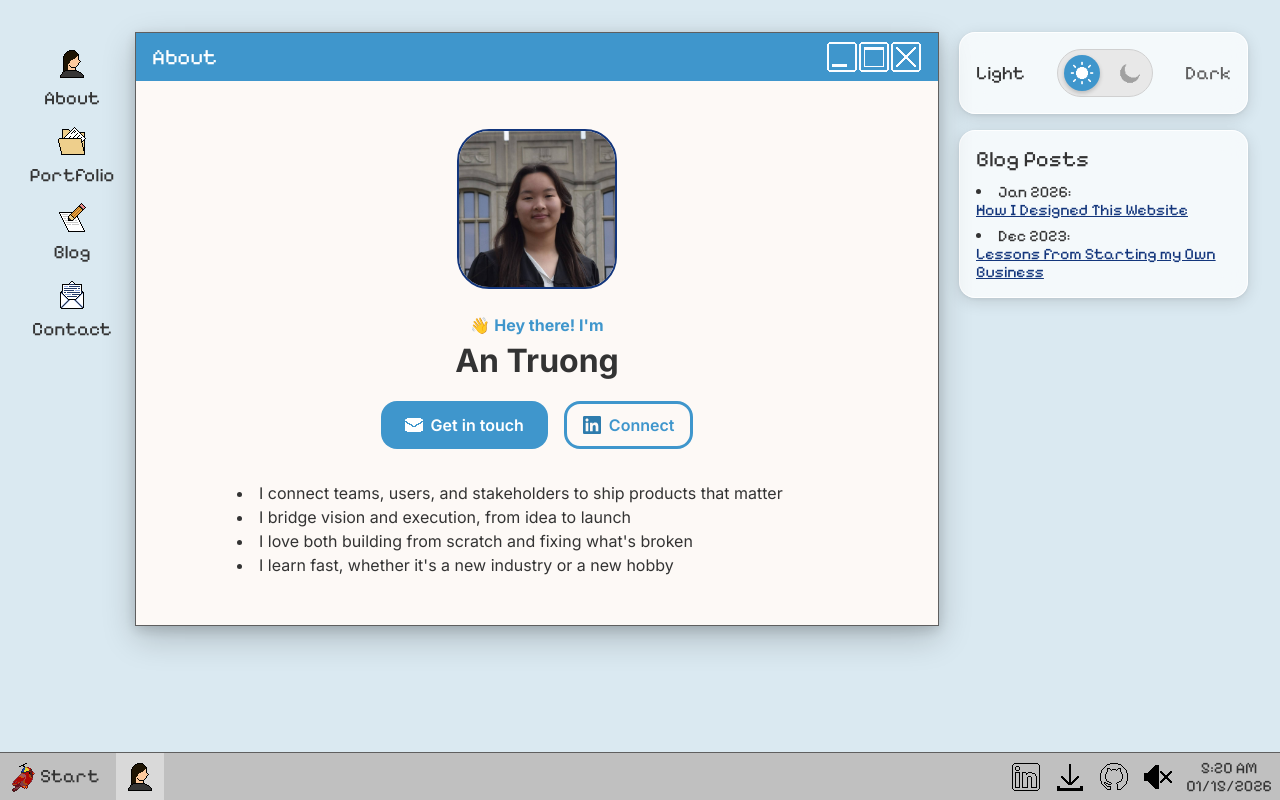
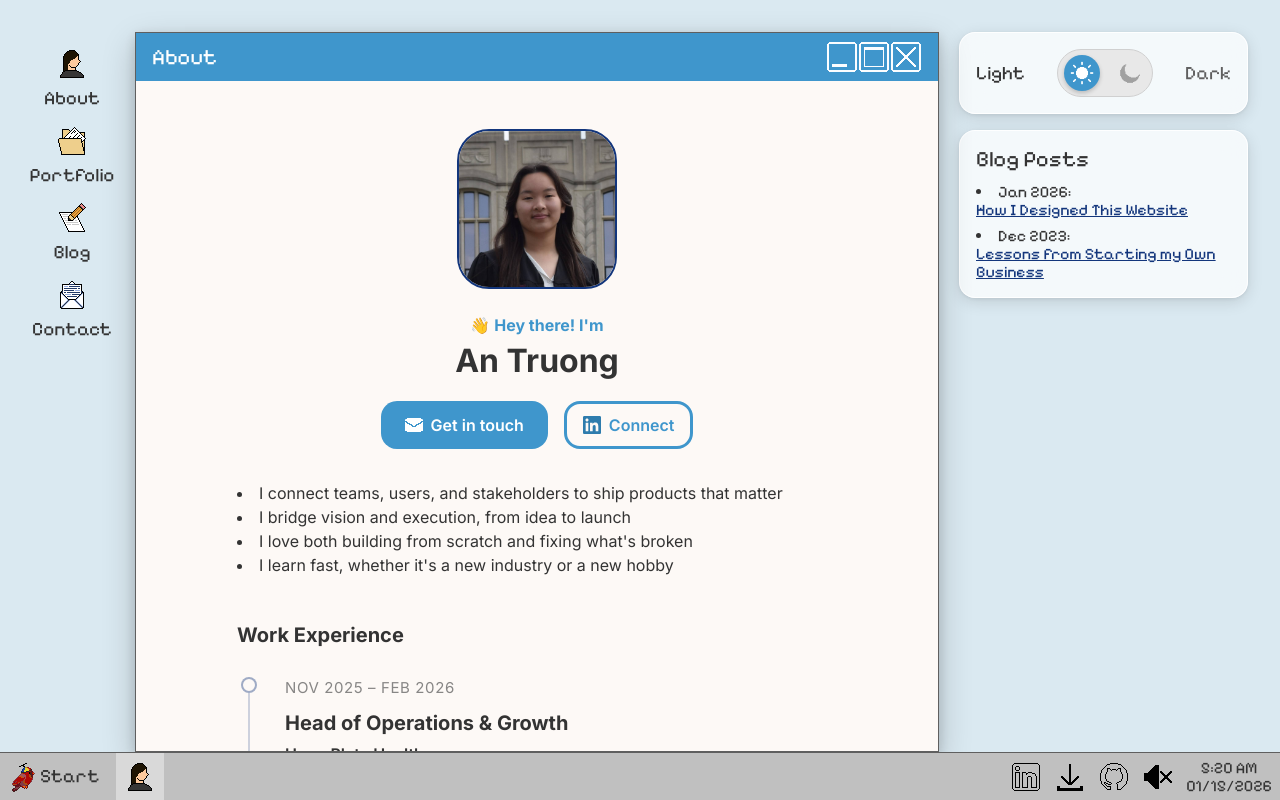
Before and after one commit to VTruong1478/VTruong1478.github.io, a React (Vite) app in the folder desktop/: page / in a window 1280 px wide. Built offline with nearby package versions, Linux system fonts and the light colour scheme; no server answers; what @posthog/react would draw is missing.

Commit message:
added timeline to About

```diff
--- a/desktop/src/components/desktop/Footer/CompactFooter.jsx
+++ b/desktop/src/components/desktop/Footer/CompactFooter.jsx
@@ -140,7 +140,7 @@ export default function CompactFooter({
           style={{
             bottom: "48px",
             backgroundColor:
-              "color-mix(in srgb, var(--secondary) 28%, transparent)",
+              "color-mix(in srgb, var(--tertiary) 28%, transparent)",
           }}
           aria-hidden
           onClick={closeTray}
--- a/desktop/src/components/desktop/Footer/Footer.jsx
+++ b/desktop/src/components/desktop/Footer/Footer.jsx
@@ -53,13 +53,17 @@ export default function Footer() {
             style={{
               bottom: `${FOOTER_HEIGHT}px`,
               backgroundColor:
-                "color-mix(in srgb, var(--secondary) 28%, transparent)",
+                "color-mix(in srgb, var(--tertiary) 28%, transparent)",
             }}
             aria-hidden
             onClick={closeMenu}
           />
         )}
-        <CompactFooter onStartClick={toggleMenu} startMenuOpen={menuOpen} startButtonRef={startButtonRef} />
+        <CompactFooter
+          onStartClick={toggleMenu}
+          startMenuOpen={menuOpen}
+          startButtonRef={startButtonRef}
+        />
         {menuOpen && (
           <StartMenu onClose={closeMenu} startButtonRef={startButtonRef} />
         )}
@@ -77,7 +81,7 @@ export default function Footer() {
           style={{
             bottom: `${FOOTER_HEIGHT}px`,
             backgroundColor:
-              "color-mix(in srgb, var(--secondary) 28%, transparent)",
+              "color-mix(in srgb, var(--tertiary) 28%, transparent)",
           }}
           aria-hidden
           onClick={closeMenu}
--- a/desktop/src/components/desktop/Window/AboutWindow.jsx
+++ b/desktop/src/components/desktop/Window/AboutWindow.jsx
@@ -10,6 +10,30 @@ const aboutBullets = [
   "I bridge vision and execution, from idea to launch",
   "I love both building from scratch and fixing what's broken",
   "I learn fast, whether it's a new industry or a new hobby",
+];
+
+const workExperiences = [
+  {
+    dates: "Nov 2025 – Feb 2026",
+    role: "Head of Operations & Growth",
+    company: "HomePlate Health",
+    description:
+      "Built pre-launch systems and shipped product for an early-stage food startup.",
+  },
+  {
+    dates: "Jun 2023 – Nov 2025",
+    role: "Solutions Engineer",
+    company: "Deloitte Consulting",
+    description:
+      "Coordinated cross-functional delivery across product, engineering, and QA for a government platform.",
+  },
+  {
+    dates: "Jan 2023 – Aug 2023",
+    role: "Founder",
+    company: "Lunar Tea",
+    description:
+      "Founded and grew a boba beverage business from zero, owning all operations.",
+  },
 ];
 
 export default function AboutWindowContent() {
@@ -82,6 +106,81 @@ export default function AboutWindowContent() {
             <li key={i}>{item}</li>
           ))}
         </ul>
+
+        <div className="mt-[var(--space-40)] text-left">
+          <h2
+            className="font-sans text-text"
+            style={{ fontSize: "20px", fontWeight: 700 }}
+          >
+            Work Experience
+          </h2>
+          <ol className="mt-[var(--space-24)] space-y-[var(--space-32)]">
+            {workExperiences.map((experience) => (
+              <li
+                key={`${experience.role}-${experience.company}`}
+                className="grid grid-cols-[24px_1fr] gap-[var(--space-24)]"
+              >
+                <div className="relative flex flex-col items-center h-full">
+                  <span
+                    className="absolute top-0 bottom-0 w-[2px]"
+                    style={{ backgroundColor: "rgba(19, 54, 124, 0.2)" }}
+                    aria-hidden="true"
+                  />
+                  <span
+                    className="relative block w-[16px] h-[16px] rounded-full"
+                    style={{
+                      backgroundColor: "var(--window-background)",
+                      border: "2px solid rgba(19, 54, 124, 0.4)",
+                    }}
+                    aria-hidden="true"
+                  />
+                </div>
+                <div
+                  className="relative font-sans"
+                  style={{
+                    backgroundColor: "var(--window-background)",
+                    padding: "var(--space-20)",
+                  }}
+                >
+                  <p
+                    className="text-darkgrey mb-[var(--space-8)]"
+                    style={{
+                      fontSize: "15px",
+                      fontWeight: 500,
+                      letterSpacing: "0.04em",
+                      textTransform: "uppercase",
+                      color: "rgba(95, 95, 95, 0.75)",
+                    }}
+                  >
+                    {experience.dates}
+                  </p>
+                  <h3
+                    className="font-sans text-text"
+                    style={{ fontSize: "20px", fontWeight: 700 }}
+                  >
+                    {experience.role}
+                  </h3>
+                  <p
+                    className="text-text mt-[var(--space-4)]"
+                    style={{ fontSize: "16px", fontWeight: 600 }}
+                  >
+                    {experience.company}
+                  </p>
+                  <p
+                    className="text-text mt-[var(--space-8)]"
+                    style={{
+                      fontSize: "16px",
+                      lineHeight: "1.5",
+                      fontWeight: 400,
+                    }}
+                  >
+                    {experience.description}
+                  </p>
+                </div>
+              </li>
+            ))}
+          </ol>
+        </div>
       </div>
     </div>
   );
```
